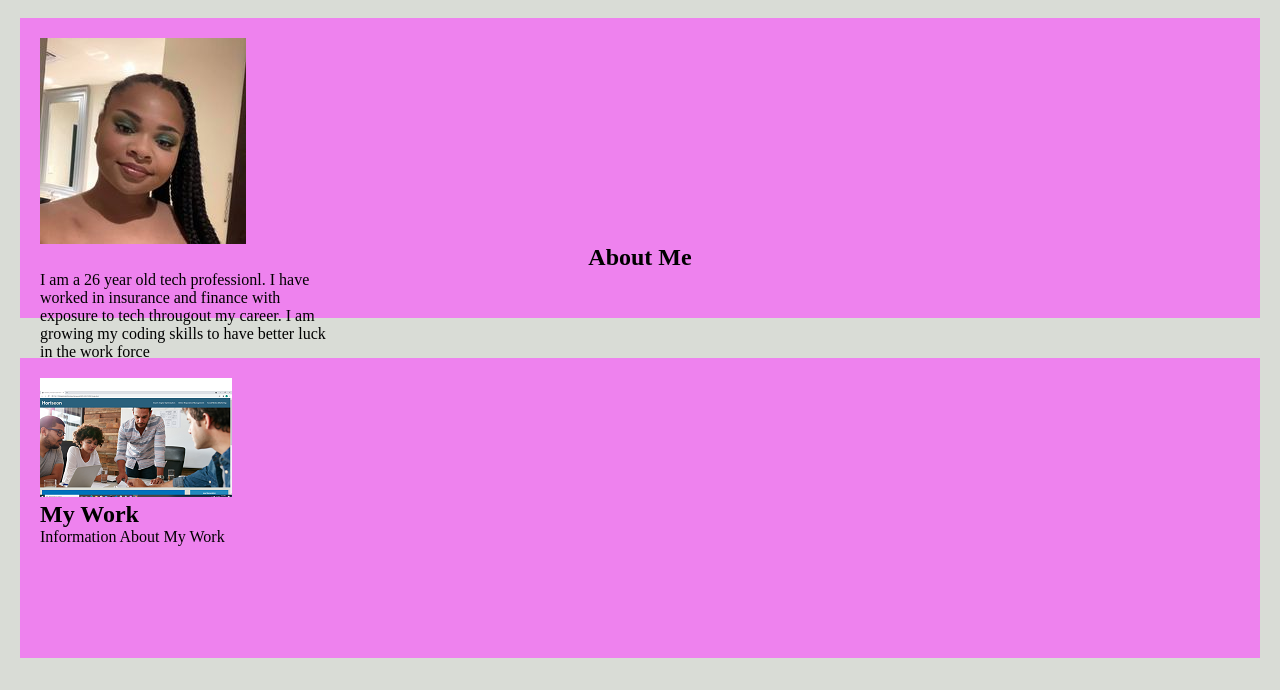
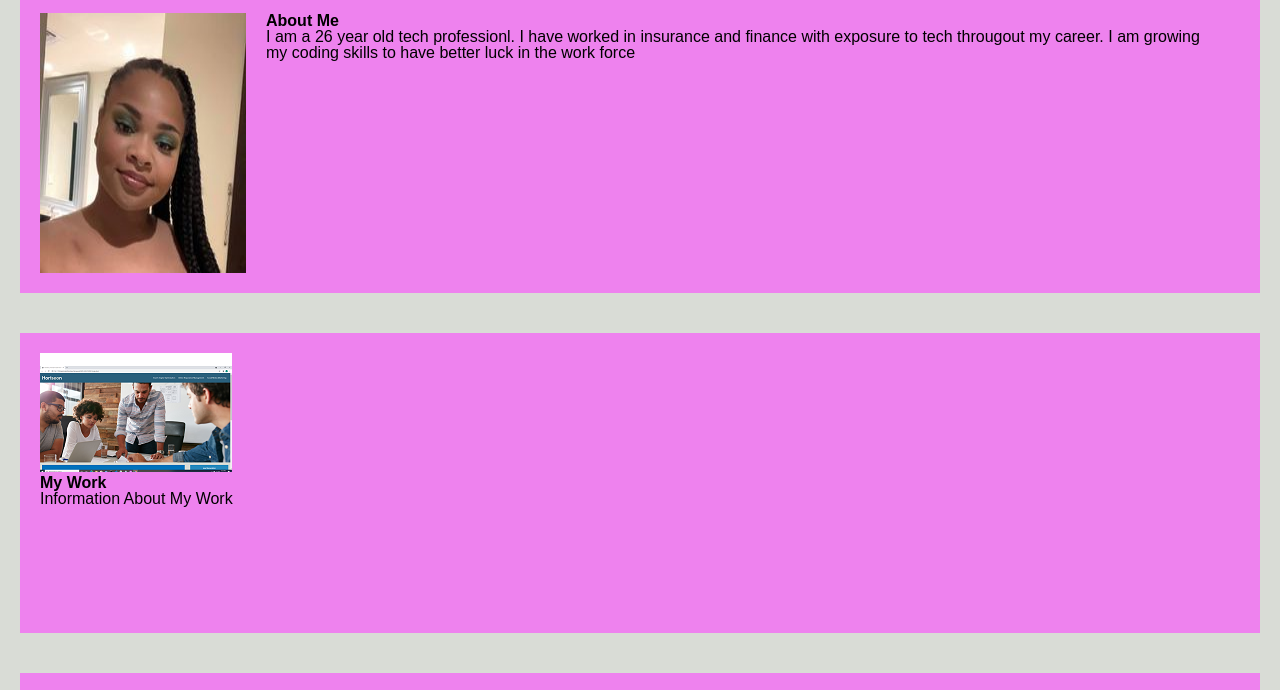
Before and after one commit to as98250/Professional-Portfolio, a plain HTML site: page index.html in a window 1280 px wide. Shown: the part 99-789 px from the top of the page. Drawn offline with Linux system fonts and the light colour scheme.

Commit message:
commit reset.css and script.js

```diff
--- a/assets/css/style.css
+++ b/assets/css/style.css
@@ -37,7 +37,7 @@ li a {
 .boxes {
     margin: 20px;
     padding: 20px;
-    height: 300px;
+    min-height: 300px;
     background-color: violet;
 }
 .subbox {
@@ -53,14 +53,18 @@ article {
     display: flex;
     flex-flow: column wrap;
 }
-#about-me > h2 {
+
+#about-me {
     display: flex;
-    justify-content: center;
-    flex-direction: row;
-    flex-wrap: wrap;
 }
+
 #about-me > p {
     max-width: 300px;
     display: flexbox;
     justify-content: flex-end;
 }
+
+#about-me > div {
+    padding: 0 20px;
+
+}
--- a/index.html
+++ b/index.html
@@ -1,12 +1,15 @@
 <!DOCTYPE html>
 <html lang="en">
+
 <head>
     <meta charset="UTF-8">
     <meta http-equiv="X-UA-Compatible" content="IE=edge">
     <meta name="viewport" content="width=device-width, initial-scale=1.0">
     <title>Ariell Sctt | Coding Bootcamp Student</title>
     <link rel="stylesheet" type="text/css" href="./assets/css/style.css" />
+    <link rel="stylesheet" type="text/css" href="./assets/css/reset.css" />
 </head>
+
 <body>
     <header>
         <h1>Ariell N Scott</h1>
@@ -29,10 +32,12 @@
         <article>
             <section id="about-me" class="boxes">
                 <img src="./assets/images/mexico1.jpg" class="subbox">
+                <div>
                     <h2>About Me</h2>
                     <p>I am a 26 year old tech professionl. I have worked in insurance and finance with exposure to
                         tech througout my career. I am growing my coding skills to have better luck in the work force
                     </p>
+                </div>
             </section>
 
             <section id="my-work" class="boxes">
@@ -60,4 +65,5 @@
         <h3>Thank You for getting to know me</h3>
     </footer>
 </body>
+
 </html>
```
Also changed, not shown: assets/scrpit/script.js (added). Lines whose indentation alone changed are shown as unchanged.
